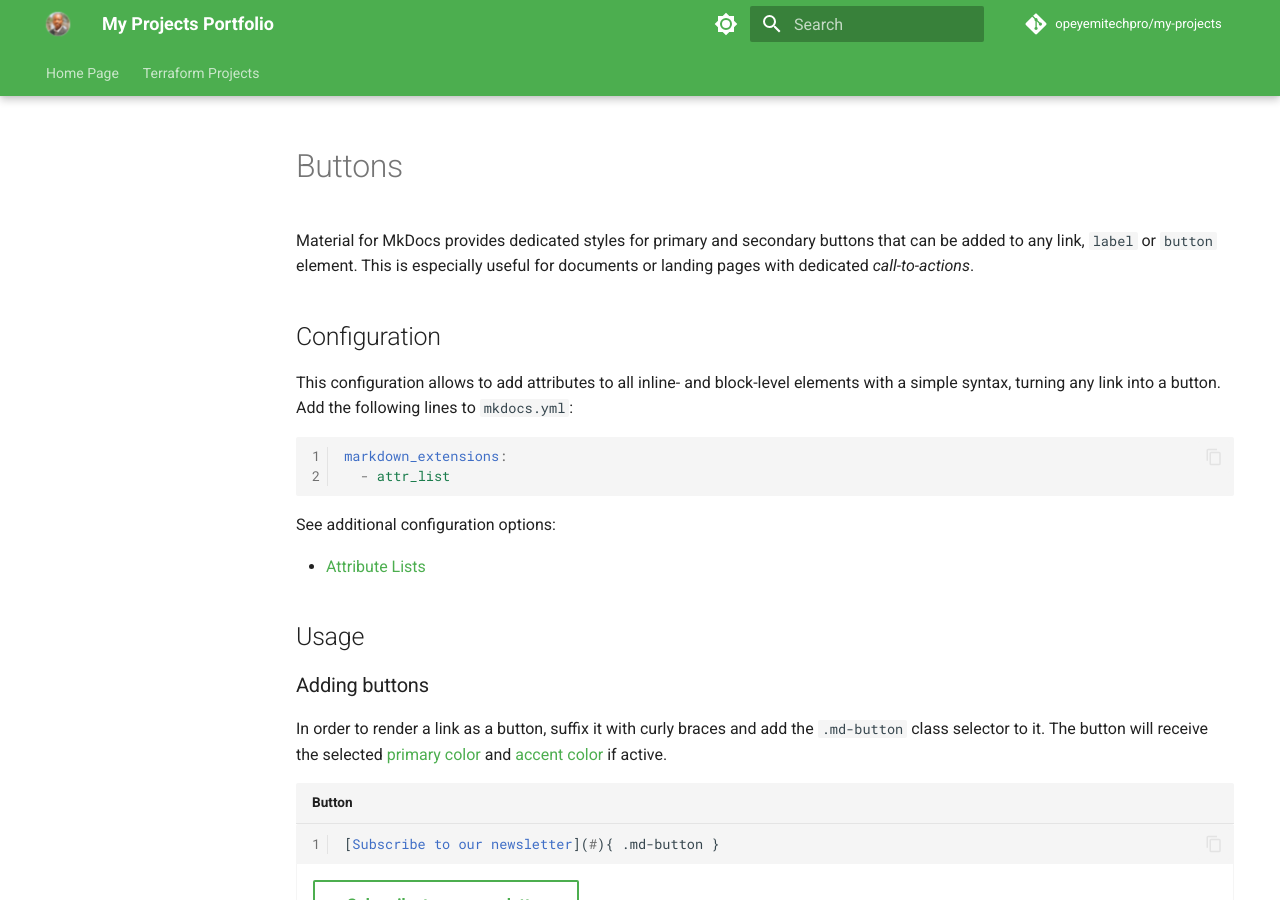
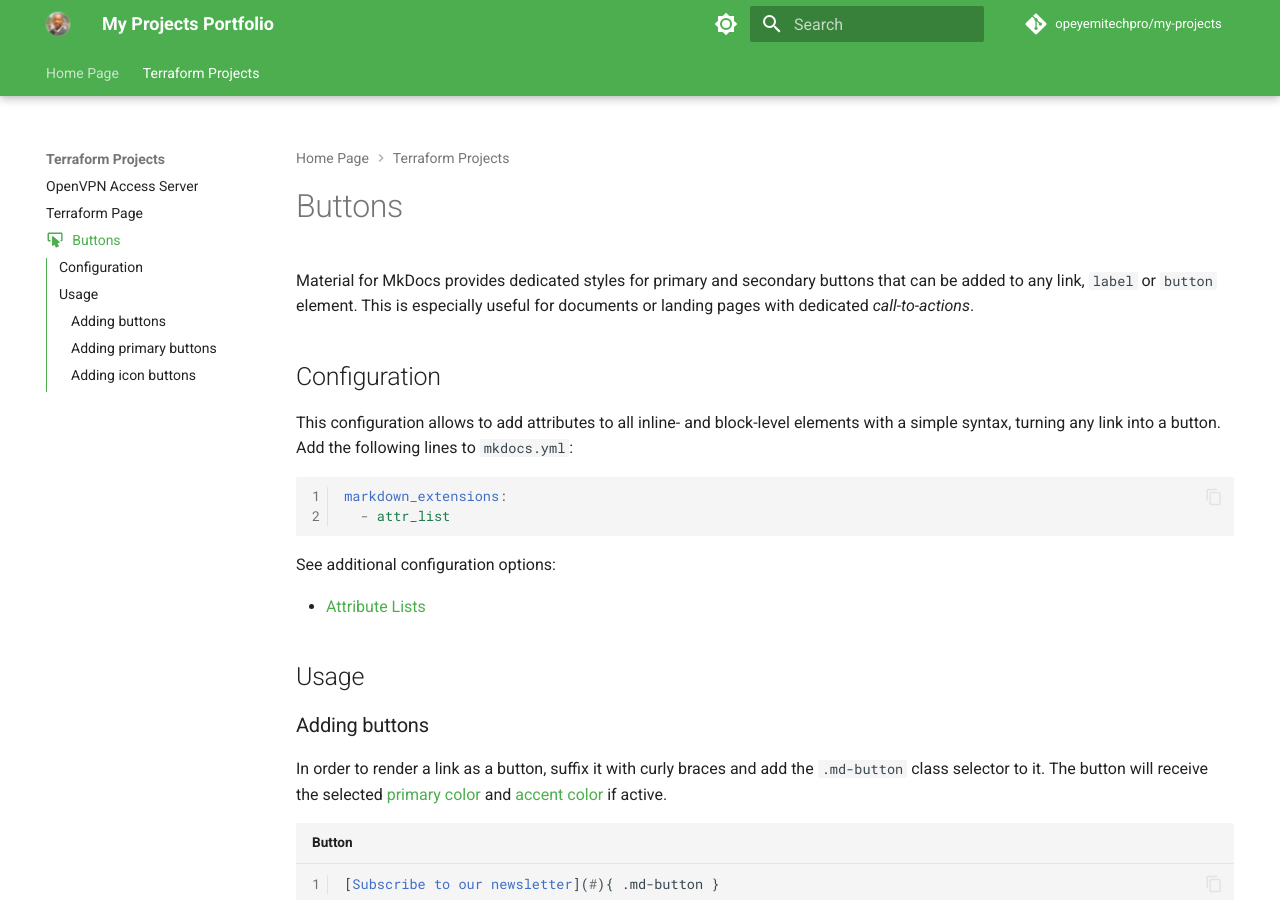
Before and after one commit to opeyemitechpro/my-projects, an MkDocs documentation site: the page built from docs/terraform_projects/Buttons.md, in a window 1280 px wide and 900 px high. Built offline with MkDocs 1.6.1 and Material for MkDocs 9.7.7, drawn with Linux system fonts in a browser that asks for light colours; comment, search, counter and statistics services are not loaded; some of the changed text lies outside the part shown.

Commit message:
Update mkdocs.yml

```diff
--- a/mkdocs.yml
+++ b/mkdocs.yml
@@ -13,8 +13,9 @@ nav:
   - Home Page: index.md
    # - AWS Projects: openvpn_access_server.md
   - Terraform Projects:
-    - Terraform Projects1:
-      - terraform_projects/openvpn_access_server.md
+    - terraform_projects/openvpn_access_server.md
+    - terraform_projects/terra1.md
+    - terraform_projects/Buttons.md
    #  - OpenVPN Access Server: openvpn_access_server.md
    # - DevOps Projects: openvpn_access_server.md
    # - CI/CD: openvpn_access_server.md
```
